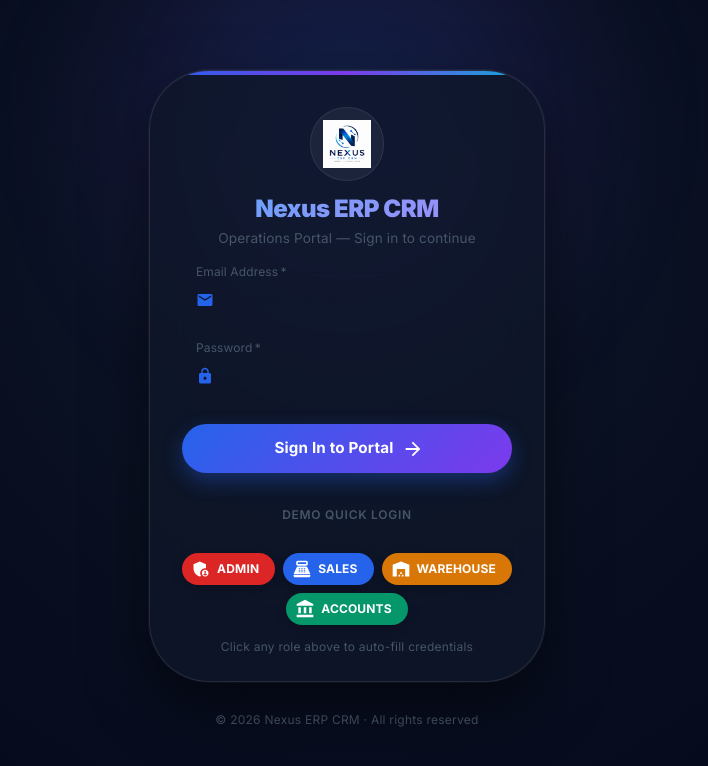
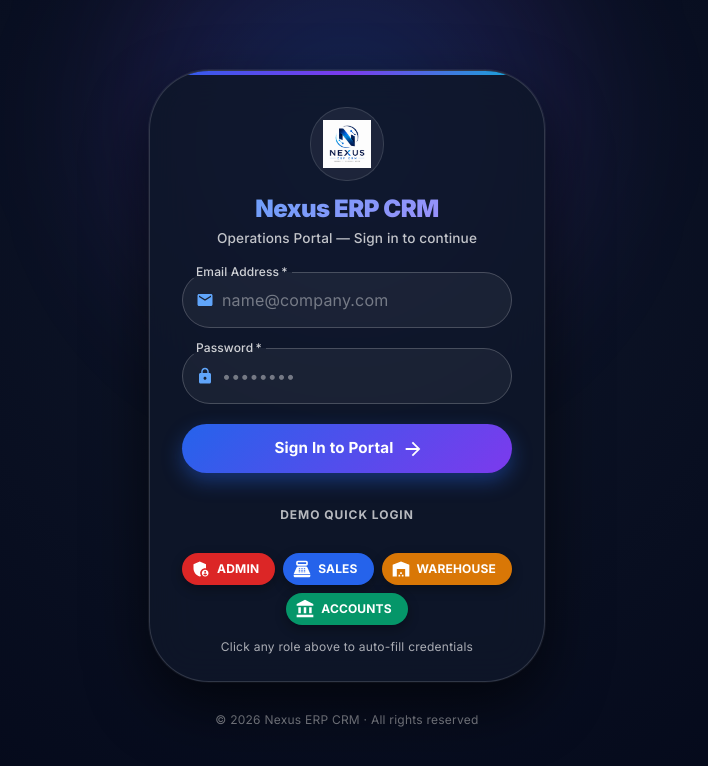
Before and after one commit to mohdasmabegum/nexus-erp-crm, a React (Vite) app in the folder client/: page /login in a window 1280 px wide. Shown: the top 766 px of the page, without its empty margins (293-1001 px from the left). Built offline with nearby package versions, Linux system fonts and the light colour scheme; no server answers.

Commit message:
fix: enhanced text contrast and label visibility on login page and across all application screens for both light and dark modes

```diff
--- a/client/src/pages/LoginPage.tsx
+++ b/client/src/pages/LoginPage.tsx
@@ -3,7 +3,7 @@ import { useNavigate } from "react-router-dom";
 import { motion } from "framer-motion";
 import {
   Box, Card, CardContent, TextField, Button, Typography, Alert, Divider, Chip, Stack,
-  InputAdornment, Container, Avatar,
+  InputAdornment, Container,
 } from "@mui/material";
 import EmailIcon from "@mui/icons-material/Email";
 import LockIcon from "@mui/icons-material/Lock";
@@ -74,7 +74,7 @@ export default function LoginPage() {
           width: 500,
           height: 500,
           borderRadius: "50%",
-          background: "radial-gradient(circle, rgba(37,99,235,0.2) 0%, rgba(124,58,237,0.08) 60%, transparent 100%)",
+          background: "radial-gradient(circle, rgba(37,99,235,0.25) 0%, rgba(124,58,237,0.1) 60%, transparent 100%)",
           filter: "blur(60px)",
           top: "15%",
           left: "50%",
@@ -92,10 +92,10 @@ export default function LoginPage() {
           <Card
             sx={{
               borderRadius: 5,
-              background: "rgba(15, 23, 42, 0.75)",
+              background: "rgba(15, 23, 42, 0.85)",
               backdropFilter: "blur(20px)",
-              border: "1px solid rgba(255, 255, 255, 0.1)",
-              boxShadow: "0 25px 60px rgba(0, 0, 0, 0.5), 0 0 0 1px rgba(255, 255, 255, 0.05)",
+              border: "1px solid rgba(255, 255, 255, 0.15)",
+              boxShadow: "0 25px 60px rgba(0, 0, 0, 0.6), 0 0 0 1px rgba(255, 255, 255, 0.08)",
               overflow: "hidden",
             }}
           >
@@ -110,8 +110,8 @@ export default function LoginPage() {
                     display: "inline-flex",
                     p: 1.5,
                     borderRadius: 3,
-                    bgcolor: "rgba(255, 255, 255, 0.05)",
-                    border: "1px solid rgba(255, 255, 255, 0.08)",
+                    bgcolor: "rgba(255, 255, 255, 0.06)",
+                    border: "1px solid rgba(255, 255, 255, 0.12)",
                     mb: 1.5,
                   }}
                 >
@@ -129,14 +129,14 @@ export default function LoginPage() {
                 >
                   Nexus ERP CRM
                 </Typography>
-                <Typography variant="body2" color="text.secondary" mt={0.5} fontSize="0.85rem">
+                <Typography variant="body2" sx={{ color: "rgba(255, 255, 255, 0.75)", mt: 0.5, fontSize: "0.85rem", fontWeight: 500 }}>
                   Operations Portal — Sign in to continue
                 </Typography>
               </Box>
 
               {error && (
                 <motion.div initial={{ opacity: 0, y: -6 }} animate={{ opacity: 1, y: 0 }}>
-                  <Alert severity="error" sx={{ mb: 2.5, borderRadius: 2.5, fontSize: "0.85rem" }}>
+                  <Alert severity="error" sx={{ mb: 2.5, borderRadius: 2.5, fontSize: "0.85rem", fontWeight: 600 }}>
                     {error}
                   </Alert>
                 </motion.div>
@@ -152,10 +152,23 @@ export default function LoginPage() {
                   required
                   fullWidth
                   placeholder="name@company.com"
+                  sx={{
+                    "& .MuiInputLabel-root": { color: "rgba(255, 255, 255, 0.8)", fontWeight: 500 },
+                    "& .MuiInputLabel-root.Mui-focused": { color: "#60a5fa" },
+                    "& .MuiOutlinedInput-root": {
+                      color: "#ffffff",
+                      bgcolor: "rgba(255, 255, 255, 0.05)",
+                      borderRadius: 2.5,
+                      "& fieldset": { borderColor: "rgba(255, 255, 255, 0.2)" },
+                      "&:hover fieldset": { borderColor: "rgba(96, 165, 250, 0.6)" },
+                      "&.Mui-focused fieldset": { borderColor: "#60a5fa" },
+                    },
+                    "& input::placeholder": { color: "rgba(255, 255, 255, 0.4)", opacity: 1 },
+                  }}
                   InputProps={{
                     startAdornment: (
                       <InputAdornment position="start">
-                        <EmailIcon sx={{ fontSize: 18, color: "primary.main" }} />
+                        <EmailIcon sx={{ fontSize: 18, color: "#60a5fa" }} />
                       </InputAdornment>
                     ),
                   }}
@@ -169,10 +182,23 @@ export default function LoginPage() {
                   required
                   fullWidth
                   placeholder="••••••••"
+                  sx={{
+                    "& .MuiInputLabel-root": { color: "rgba(255, 255, 255, 0.8)", fontWeight: 500 },
+                    "& .MuiInputLabel-root.Mui-focused": { color: "#60a5fa" },
+                    "& .MuiOutlinedInput-root": {
+                      color: "#ffffff",
+                      bgcolor: "rgba(255, 255, 255, 0.05)",
+                      borderRadius: 2.5,
+                      "& fieldset": { borderColor: "rgba(255, 255, 255, 0.2)" },
+                      "&:hover fieldset": { borderColor: "rgba(96, 165, 250, 0.6)" },
+                      "&.Mui-focused fieldset": { borderColor: "#60a5fa" },
+                    },
+                    "& input::placeholder": { color: "rgba(255, 255, 255, 0.4)", opacity: 1 },
+                  }}
                   InputProps={{
                     startAdornment: (
                       <InputAdornment position="start">
-                        <LockIcon sx={{ fontSize: 18, color: "primary.main" }} />
+                        <LockIcon sx={{ fontSize: 18, color: "#60a5fa" }} />
                       </InputAdornment>
                     ),
                   }}
@@ -192,10 +218,11 @@ export default function LoginPage() {
                       fontSize: "0.95rem",
                       fontWeight: 700,
                       background: "linear-gradient(135deg, #2563eb 0%, #7c3aed 100%)",
-                      boxShadow: "0 8px 20px rgba(37,99,235,0.35)",
+                      color: "#ffffff",
+                      boxShadow: "0 8px 20px rgba(37,99,235,0.4)",
                       "&:hover": {
                         background: "linear-gradient(135deg, #1d4ed8 0%, #6d28d9 100%)",
-                        boxShadow: "0 12px 28px rgba(37,99,235,0.5)",
+                        boxShadow: "0 12px 28px rgba(37,99,235,0.55)",
                       },
                     }}
                   >
@@ -204,8 +231,8 @@ export default function LoginPage() {
                 </motion.div>
               </Box>
 
-              <Divider sx={{ my: 3.5, borderColor: "rgba(255,255,255,0.1)" }}>
-                <Typography variant="caption" color="text.secondary" fontWeight={600} letterSpacing="0.06em">
+              <Divider sx={{ my: 3.5, borderColor: "rgba(255,255,255,0.15)" }}>
+                <Typography variant="caption" sx={{ color: "rgba(255, 255, 255, 0.7)", fontWeight: 700, letterSpacing: "0.08em" }}>
                   DEMO QUICK LOGIN
                 </Typography>
               </Divider>
@@ -226,21 +253,21 @@ export default function LoginPage() {
                         py: 2,
                         px: 0.5,
                         borderRadius: 2.5,
-                        boxShadow: "0 4px 12px rgba(0,0,0,0.2)",
+                        boxShadow: "0 4px 12px rgba(0,0,0,0.3)",
                       }}
                     />
                   </motion.div>
                 ))}
               </Stack>
 
-              <Typography variant="caption" color="text.secondary" display="block" textAlign="center" mt={1.5} fontSize="0.75rem">
+              <Typography variant="caption" sx={{ color: "rgba(255, 255, 255, 0.65)", display: "block", textAlign: "center", mt: 1.5, fontSize: "0.75rem" }}>
                 Click any role above to auto-fill credentials
               </Typography>
             </CardContent>
           </Card>
 
           <Box sx={{ textAlign: "center", mt: 3 }}>
-            <Typography variant="caption" color="text.secondary" fontSize="0.75rem">
+            <Typography variant="caption" sx={{ color: "rgba(255, 255, 255, 0.5)", fontSize: "0.75rem" }}>
               © 2026 Nexus ERP CRM · All rights reserved
             </Typography>
           </Box>
--- a/client/src/theme.ts
+++ b/client/src/theme.ts
@@ -21,14 +21,14 @@ export const getTheme = (mode: "light" | "dark") =>
       error: { main: "#dc2626", light: "#ef4444", dark: "#b91c1c" },
       info: { main: "#0891b2", light: "#06b6d4", dark: "#0e7490" },
       background: {
-        default: mode === "light" ? "#f1f5f9" : "#0a0f1e",
+        default: mode === "light" ? "#f8fafc" : "#090d16",
         paper: mode === "light" ? "#ffffff" : "#111827",
       },
       text: {
-        primary: mode === "light" ? "#0f172a" : "#f1f5f9",
-        secondary: mode === "light" ? "#475569" : "#94a3b8",
+        primary: mode === "light" ? "#0f172a" : "#f8fafc",
+        secondary: mode === "light" ? "#334155" : "#cbd5e1", // High contrast light slate in dark mode, crisp dark slate in light mode
       },
-      divider: mode === "light" ? "rgba(15,23,42,0.08)" : "rgba(255,255,255,0.06)",
+      divider: mode === "light" ? "rgba(15,23,42,0.1)" : "rgba(255,255,255,0.1)",
     },
     typography: {
       fontFamily: "'Inter', 'Segoe UI', system-ui, sans-serif",
@@ -79,9 +79,9 @@ export const getTheme = (mode: "light" | "dark") =>
           root: {
             boxShadow: mode === "light"
               ? "0 1px 3px rgba(0,0,0,0.08), 0 1px 2px rgba(0,0,0,0.04)"
-              : "0 1px 3px rgba(0,0,0,0.5), 0 0 0 1px rgba(255,255,255,0.04)",
+              : "0 1px 3px rgba(0,0,0,0.5), 0 0 0 1px rgba(255,255,255,0.08)",
             borderRadius: 16,
-            border: mode === "light" ? "1px solid rgba(15,23,42,0.06)" : "1px solid rgba(255,255,255,0.05)",
+            border: mode === "light" ? "1px solid rgba(15,23,42,0.08)" : "1px solid rgba(255,255,255,0.08)",
             backgroundImage: "none",
             transition: "box-shadow 0.2s ease, transform 0.2s ease",
           },
@@ -125,15 +125,16 @@ export const getTheme = (mode: "light" | "dark") =>
             fontSize: "0.7rem",
             textTransform: "uppercase",
             letterSpacing: "0.06em",
-            color: mode === "light" ? "#64748b" : "#94a3b8",
-            borderBottom: mode === "light" ? "2px solid rgba(15,23,42,0.08)" : "2px solid rgba(255,255,255,0.07)",
+            color: mode === "light" ? "#475569" : "#cbd5e1", // High contrast headers
+            borderBottom: mode === "light" ? "2px solid rgba(15,23,42,0.1)" : "2px solid rgba(255,255,255,0.1)",
             whiteSpace: "nowrap",
             padding: "12px 16px",
           },
           body: {
             padding: "10px 16px",
-            borderBottom: mode === "light" ? "1px solid rgba(15,23,42,0.05)" : "1px solid rgba(255,255,255,0.04)",
+            borderBottom: mode === "light" ? "1px solid rgba(15,23,42,0.06)" : "1px solid rgba(255,255,255,0.06)",
             fontSize: "0.875rem",
+            color: mode === "light" ? "#0f172a" : "#f8fafc",
           },
         },
       },
@@ -141,7 +142,7 @@ export const getTheme = (mode: "light" | "dark") =>
         styleOverrides: {
           root: {
             "&.MuiTableRow-hover:hover": {
-              backgroundColor: mode === "light" ? "rgba(37,99,235,0.04)" : "rgba(37,99,235,0.08)",
+              backgroundColor: mode === "light" ? "rgba(37,99,235,0.05)" : "rgba(37,99,235,0.12)",
             },
           },
         },
@@ -171,10 +172,10 @@ export const getTheme = (mode: "light" | "dark") =>
             "& .MuiOutlinedInput-root": {
               borderRadius: 10,
               "& fieldset": {
-                borderColor: mode === "light" ? "rgba(15,23,42,0.15)" : "rgba(255,255,255,0.1)",
+                borderColor: mode === "light" ? "rgba(15,23,42,0.2)" : "rgba(255,255,255,0.2)",
               },
               "&:hover fieldset": {
-                borderColor: mode === "light" ? "rgba(37,99,235,0.4)" : "rgba(59,130,246,0.4)",
+                borderColor: mode === "light" ? "rgba(37,99,235,0.6)" : "rgba(96,165,250,0.6)",
               },
             },
           },
@@ -186,7 +187,7 @@ export const getTheme = (mode: "light" | "dark") =>
             borderRadius: 20,
             boxShadow: mode === "light"
               ? "0 25px 50px -12px rgba(0,0,0,0.25)"
-              : "0 25px 50px rgba(0,0,0,0.6)",
+              : "0 25px 50px rgba(0,0,0,0.7)",
           },
         },
       },
@@ -208,6 +209,7 @@ export const getTheme = (mode: "light" | "dark") =>
             fontWeight: 500,
             padding: "6px 12px",
             backgroundColor: mode === "light" ? "#0f172a" : "#1e293b",
+            color: "#ffffff",
           },
           arrow: {
             color: mode === "light" ? "#0f172a" : "#1e293b",
```
